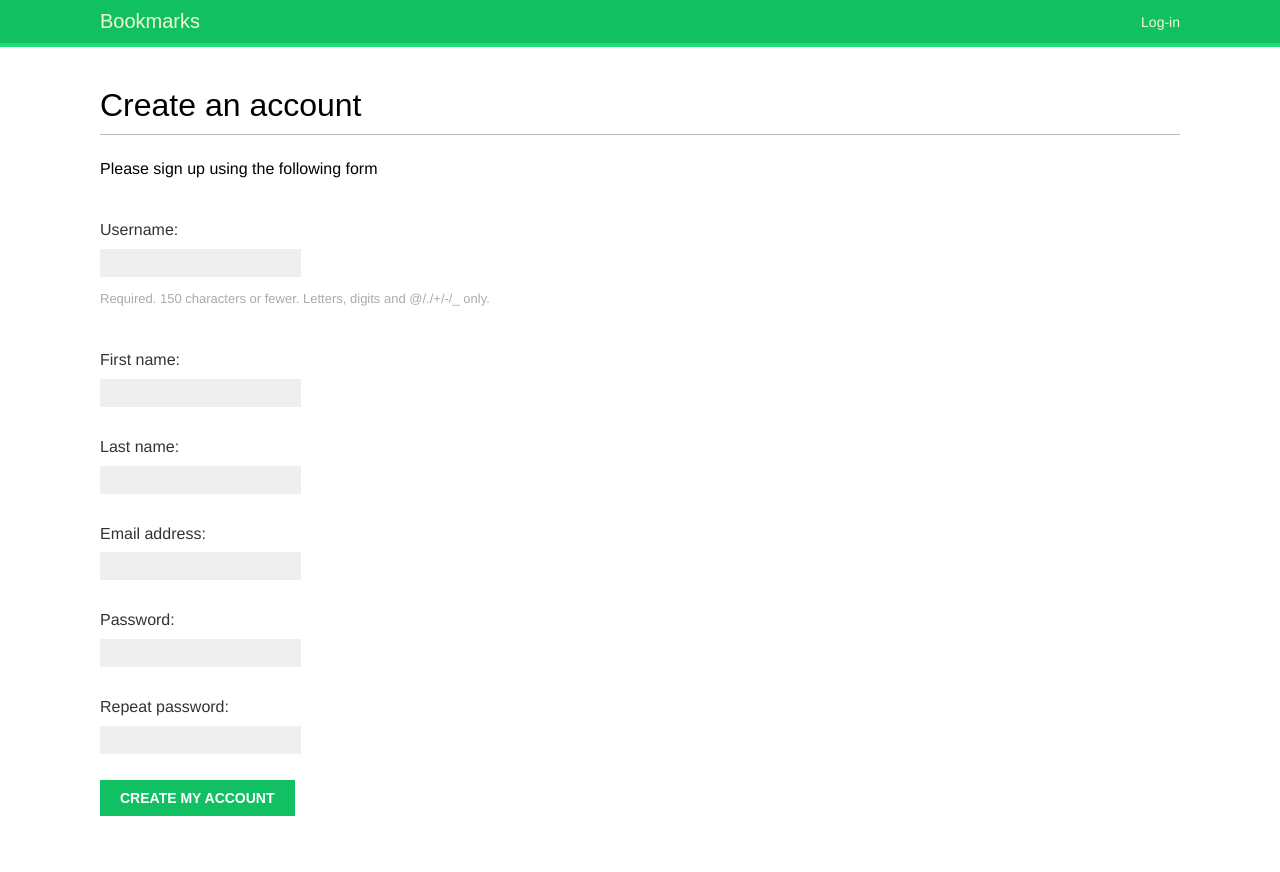
After one commit to adityamulik/Social-Website, a Django app: page /account/register/ in a window 1280 px wide. The commit adds this page. Run offline with Django 3.2, Linux system fonts and the light colour scheme; some web fonts are replaced.

Commit message:
Added user registeration

```diff
--- a/src/account/forms.py
+++ b/src/account/forms.py
@@ -1,5 +1,23 @@
 from django import forms
+from django.contrib.auth.models import User
 
 class LoginForm(forms.Form):
     username = forms.CharField()
     password = forms.CharField(widget=forms.PasswordInput)
+
+
+class UserRegisterationForm(forms.ModelForm):
+    password = forms.CharField(label='Password',
+                               widget=forms.PasswordInput)
+    password2 = forms.CharField(label='Repeat password',
+                                widget=forms.PasswordInput)
+
+    class Meta:
+        model = User
+        fields = ('username', 'first_name', 'last_name','email')
+
+    def clean_password2(self):
+        cd = self.cleaned_data
+        if cd['password'] != cd['password2']:
+            raise forms.ValidationError('Passwords don\'t match.')
+        return cd['password2']
--- /dev/null
+++ b/src/account/templates/account/register.html
@@ -0,0 +1,11 @@
+{% extends "base.html" %}
+{% block title %}Create an account{% endblock %}
+{% block content %}
+    <h1>Create an account</h1>
+    <p>Please sign up using the following form</p>
+    <form method="post">
+        {{ user_form.as_p }}
+        {% csrf_token %}
+        <p><input type="submit" value="Create my account"></p>
+    </form>
+{% endblock %}
--- /dev/null
+++ b/src/account/templates/account/register_done.html
@@ -0,0 +1,6 @@
+{% extends "base.html" %}
+{% block title %}Welcome{% endblock %}
+{% block content %}
+    <h1>Welcome {{ new_user.first_name }}</h1>
+    <p>Your account has been successfully created. Now you can <a href="{% url "login" %}">log in</a>.</p>
+{% endblock %}
--- a/src/account/templates/registration/login.html
+++ b/src/account/templates/registration/login.html
@@ -8,14 +8,14 @@
             Please try again.
         </p>
     {% else %}
-    <p>Please, use the following form to log-in</p>
+    <p>Please, use the following form to log-in. If you don't have an account <a href="{% url "register" %}">register here</a></p>
     {% endif %}
     <div class="login-form">
         <form method="post">
             <p><a href="{% url "password_reset" %}">Forgotten your password?</a></p>
             {{ form.as_p }}
             {% csrf_token %}
-            <!-- <input type="hidden" name="next" value="{{ next }}" /> -->
+            <input type="hidden" name="next" value="{{ next }}" />
             <p><input type="submit" value="Log in"></p>
         </form>
     </div>
--- a/src/account/urls.py
+++ b/src/account/urls.py
@@ -1,6 +1,6 @@
 from django.urls import path, include
 from django.contrib.auth import views as auth_views
-from .views import dashboard
+from .views import dashboard, register
 
 urlpatterns = [
     # post views
@@ -14,5 +14,6 @@ urlpatterns = [
     # path('reset/<uidb64>/<token>/', auth_views.PasswordResetConfirmView.as_view(), name='password_reset_confirm'),
     # path('reset/done/', auth_views.PasswordResetCompleteView.as_view(), name='password_reset_complete'),
     path('', include('django.contrib.auth.urls')),
+    path('register/', register, name="register"),
     path('', dashboard, name="dashboard"),
 ]
--- a/src/account/views.py
+++ b/src/account/views.py
@@ -1,7 +1,25 @@
 from django.shortcuts import render
 from django.http import HttpResponse
 from django.contrib.auth.decorators import login_required
-from .forms import LoginForm
+from .forms import LoginForm, UserRegisterationForm
+
+
+def register(request):
+    if request.method == "POST":
+        user_form = UserRegisterationForm(request.POST)
+        if user_form.is_valid():
+            # Create a new user object but avoid saving it yet
+            new_user = user_form.save(commit=False)
+            # Set the chosen password
+            new_user.set_password(
+                user_form.cleaned_data['password']
+            )
+            # Save user object
+            new_user.save()
+            return render(request, 'account/register_done.html', {'new_user': new_user})
+    else:
+        user_form = UserRegisterationForm()
+    return render(request, 'account/register.html', {'user_form': user_form})
 
 
 @login_required
```
